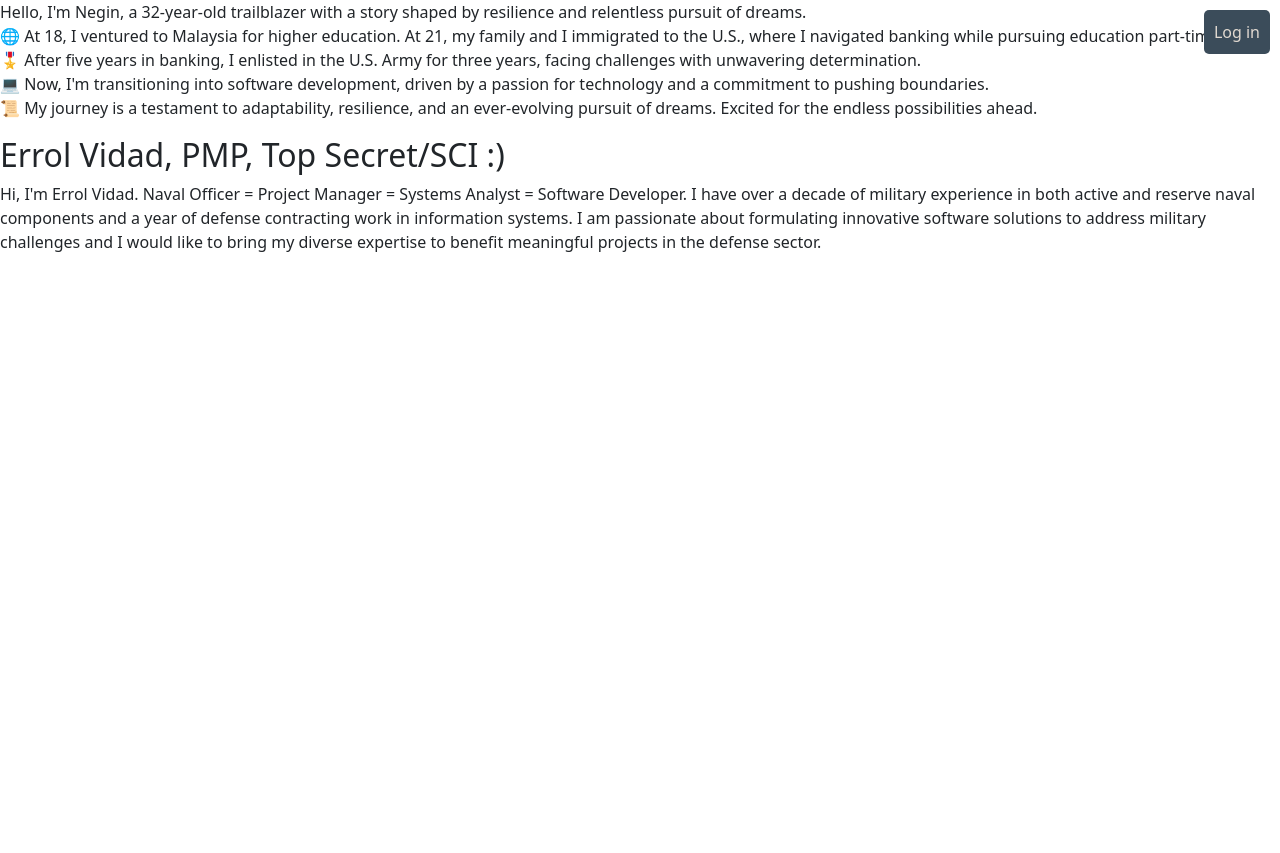
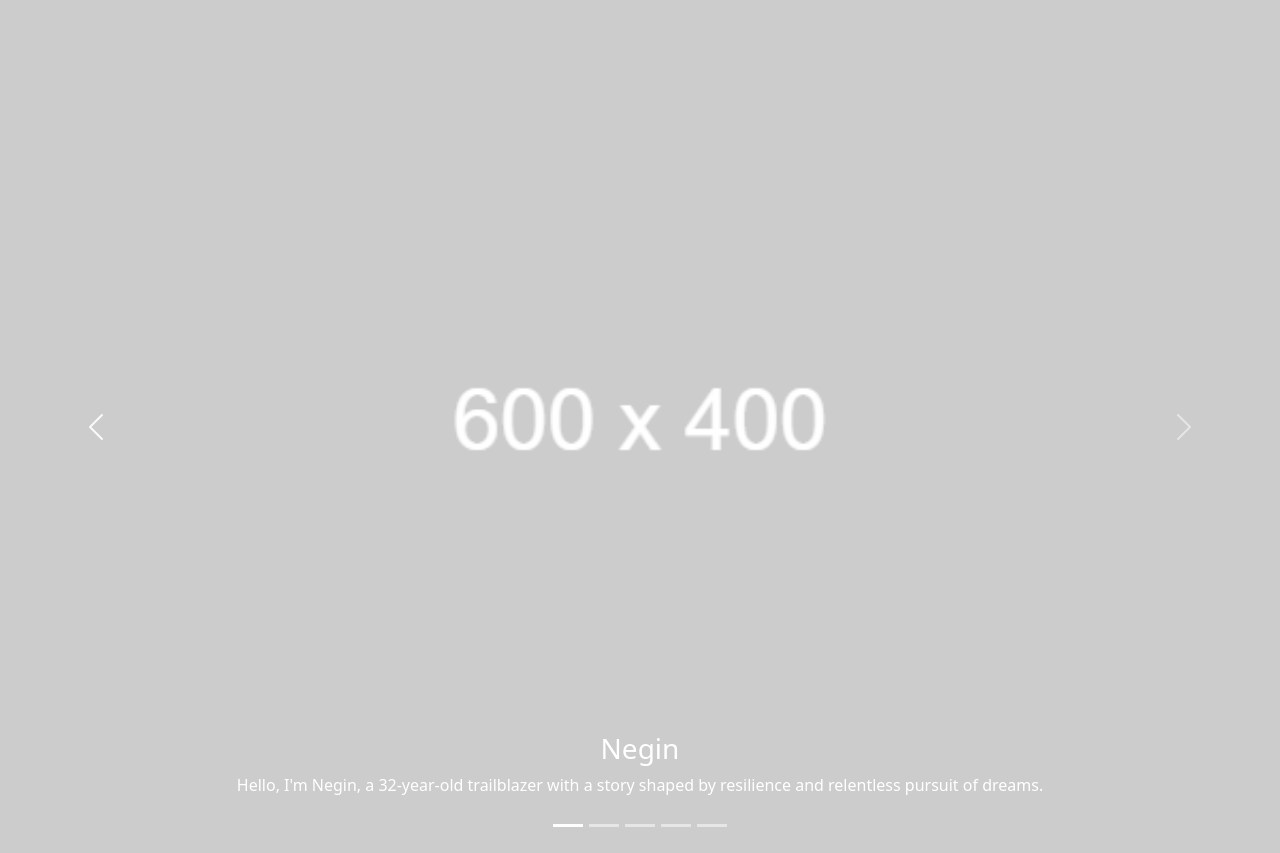
Before and after one commit to DJ-Code-Radio/tune-therapy-client, a React (Vite) app: page /about in a window 1280 px wide. Before the commit the page ends 800 px from the top, so only its background shows below. Built offline with nearby package versions, Linux system fonts and the light colour scheme; no server answers.

Commit message:
added a carousel on about page

```diff
--- a/src/components/About.jsx
+++ b/src/components/About.jsx
@@ -1,46 +1,125 @@
-import React, { Component } from "react";
+import Carousel from 'react-bootstrap/Carousel';
 
-class About extends Component {
-  render() {
-    return (
-      <div className="profiles-container">
-        <div className="profile">
-          {/* <img id="aboutPic" src="assets/IMG-1979.jpg" alt="image of Negin" /> */}
-          <p>
-            Hello, I'm Negin, a 32-year-old trailblazer with a story shaped by
-            resilience and relentless pursuit of dreams.
-            <br />
-            🌐 At 18, I ventured to Malaysia for higher education. At 21, my
-            family and I immigrated to the U.S., where I navigated banking while
-            pursuing education part-time.
-            <br />
-            🎖️ After five years in banking, I enlisted in the U.S. Army for
-            three years, facing challenges with unwavering determination.
-            <br />
-            💻 Now, I'm transitioning into software development, driven by a
-            passion for technology and a commitment to pushing boundaries.
-            <br />
-            📜 My journey is a testament to adaptability, resilience, and an
-            ever-evolving pursuit of dreams. Excited for the endless
-            possibilities ahead.
-          </p>
-        </div>
 
-        <div className="profile">
-          <h2>Errol Vidad, PMP, Top Secret/SCI :)</h2>
-          <p>
-            Hi, I'm Errol Vidad. Naval Officer = Project Manager = Systems
+function About() {
+  return (
+    <div className='profiles-container'>
+    <Carousel fade>
+      <Carousel.Item className='c-item'>
+        <img
+          className="d-block w-100 image"
+          src='/dummy.png'
+          alt='test'
+        />
+        <Carousel.Caption>
+          <h3>Negin</h3>
+          <p>{`Hello, I'm Negin, a 32-year-old trailblazer with a story shaped by
+           resilience and relentless pursuit of dreams.`}</p>
+        </Carousel.Caption>
+      </Carousel.Item>
+      <Carousel.Item className='c-item'>
+        <img
+          className="d-block w-100 image"
+          src='/dummy.png'
+          alt='test'
+        />
+        <Carousel.Caption>
+          <h3>Errol</h3>
+          <p>{`Hi, I'm Errol Vidad. Naval Officer = Project Manager = Systems
             Analyst = Software Developer. I have over a decade of military
             experience in both active and reserve naval components and a year of
             defense contracting work in information systems. I am passionate
-            about formulating innovative software solutions to address military
-            challenges and I would like to bring my diverse expertise to benefit
-            meaningful projects in the defense sector.
-          </p>
-        </div>
-      </div>
-    );
-  }
+           about formulating innovative software solutions to address military
+           challenges and I would like to bring my diverse expertise to benefit
+        meaningful projects in the defense sector`}</p>
+        </Carousel.Caption>
+      </Carousel.Item>
+      <Carousel.Item className='c-item'>
+        <img
+          className="d-block w-100 image"
+          src='/dummy.png'
+          alt='test'
+        />
+        <Carousel.Caption>
+          <h3>Lana</h3>
+          <p>{`Hi I'm Lana....`}</p>
+        </Carousel.Caption>
+      </Carousel.Item>
+      <Carousel.Item className='c-item'>
+        <img
+          className="d-block w-100 image"
+          src='/dummy.png'
+          alt='test'
+        />
+        <Carousel.Caption>
+          <h3>Zach</h3>
+          <p>{`Hi I'm Zach`}</p>
+        </Carousel.Caption>
+      </Carousel.Item>
+      <Carousel.Item className='c-item'>
+        <img
+          className="d-block w-100 image"
+          src='/dummy.png'
+          alt='test'
+        />
+        <Carousel.Caption>
+          <h3>Chris</h3>
+          <p>{`Hi im chris`}</p>
+        </Carousel.Caption>
+      </Carousel.Item>
+    </Carousel>
+    </div>
+  );
 }
 
 export default About;
+
+
+
+// import React, { Component } from "react";
+
+// import '../css/About.css';
+// class About extends Component {
+//   render() {
+//     return (
+//       <div className="profiles-container">
+//         <div className="profile">
+//           {/* <img id="aboutPic" src="assets/IMG-1979.jpg" alt="image of Negin" /> */}
+//           <p>
+//             Hello, I'm Negin, a 32-year-old trailblazer with a story shaped by
+//             resilience and relentless pursuit of dreams.
+//             <br />
+//             🌐 At 18, I ventured to Malaysia for higher education. At 21, my
+//             family and I immigrated to the U.S., where I navigated banking while
+//             pursuing education part-time.
+//             <br />
+//             🎖️ After five years in banking, I enlisted in the U.S. Army for
+//             three years, facing challenges with unwavering determination.
+//             <br />
+//             💻 Now, I'm transitioning into software development, driven by a
+//             passion for technology and a commitment to pushing boundaries.
+//             <br />
+//             📜 My journey is a testament to adaptability, resilience, and an
+//             ever-evolving pursuit of dreams. Excited for the endless
+//             possibilities ahead.
+//           </p>
+//         </div>
+
+//         <div className="profile">
+//           <h2>Errol Vidad, PMP, Top Secret/SCI :)</h2>
+//           <p>
+//             Hi, I'm Errol Vidad. Naval Officer = Project Manager = Systems
+//             Analyst = Software Developer. I have over a decade of military
+//             experience in both active and reserve naval components and a year of
+//             defense contracting work in information systems. I am passionate
+//             about formulating innovative software solutions to address military
+//             challenges and I would like to bring my diverse expertise to benefit
+//             meaningful projects in the defense sector.
+//           </p>
+//         </div>
+//       </div>
+//     );
+//   }
+// }
+
+// export default About;
--- a/src/components/Home.jsx
+++ b/src/components/Home.jsx
@@ -4,6 +4,8 @@ import { useEffect } from 'react';
 import Row from 'react-bootstrap/Row';
 import Col from 'react-bootstrap/Col';
 import Image from 'react-bootstrap/Image';
+import backgroundPic from '../assets/background.mp4'
+import playButton from '../assets/play-30619_1280.png'
 import '../css/Home.css';
 
 function Home() {
@@ -33,7 +35,7 @@ function Home() {
   return (
     <Row>
       <video autoPlay muted loop id="video-bg">
-        <source src="src/assets/background.mp4" type="video/mp4" />
+        <source src={backgroundPic} type="video/mp4" />
         Your browser does not support the video tag.
       </video>
 
@@ -51,7 +53,7 @@ function Home() {
       </Col>
       <Col className="container image-col">
         <Image
-          src="src/assets/play-30619_1280.png"
+          src= {playButton}
           width="100px"
           roundedCircle
           onClick={handleLogin}
--- /dev/null
+++ b/src/css/About.css
@@ -0,0 +1,10 @@
+.profiles-container {
+    background-image: url(/theater.png);
+    display: flex;
+    position: relative;
+}
+
+.carousel-item{
+    position: relative;
+    width: 70%;
+}
```
Also changed, not shown: dummy.png (added), 1 other file (tests, documents, lock files or other folders).
